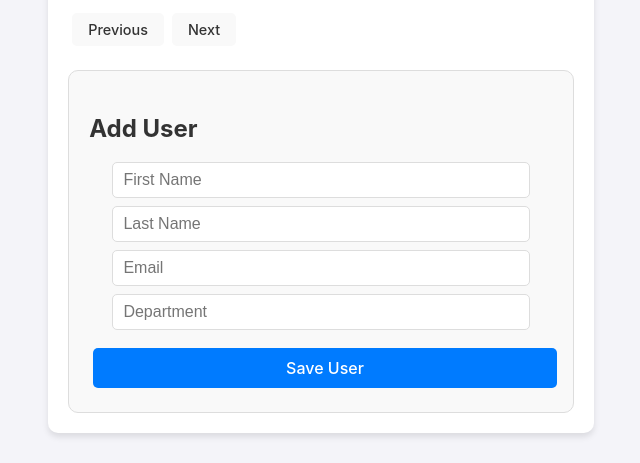
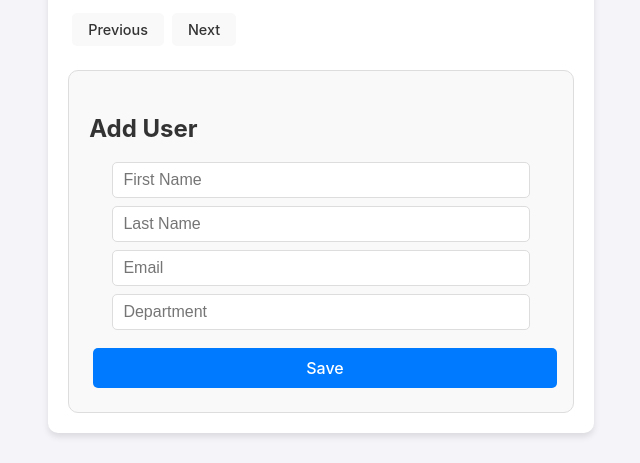
Before and after one commit to sathviksr/AJACKUS, a React (Vite) app: page / in a window 1280 px wide. Shown: the part 260-723 px from the top of the page, without its empty margins (319-959 px from the left). Built offline with nearby package versions, Linux system fonts and the light colour scheme; no server answers.

Commit message:
UserForm.jsx

```diff
--- a/src/components/UserForm.jsx
+++ b/src/components/UserForm.jsx
@@ -1,6 +1,6 @@
 import React, { useState, useEffect } from 'react';
 
-const UserForm = ({ user, onSave, resetUserForm }) => {
+const UserForm = ({ user, onSave }) => {
   const [formData, setFormData] = useState({
     id: '',
     firstName: '',
@@ -9,12 +9,10 @@ const UserForm = ({ user, onSave, resetUserForm }) => {
     department: '',
   });
 
-  // Update form data when the selected user changes
   useEffect(() => {
     if (user) {
-      setFormData(user); // Set form data for editing
+      setFormData(user);
     } else {
-      // Reset form data for adding a new user
       setFormData({
         id: '',
         firstName: '',
@@ -26,58 +24,54 @@ const UserForm = ({ user, onSave, resetUserForm }) => {
   }, [user]);
 
   const handleChange = (e) => {
-    setFormData({ ...formData, [e.target.name]: e.target.value });
+    const { name, value } = e.target;
+    setFormData({ ...formData, [name]: value });
   };
 
   const handleSubmit = (e) => {
     e.preventDefault();
-    onSave(formData); // Trigger save or update action
-    resetUserForm(); // Clear the form after submission
-    setFormData({
-      id: '',
-      firstName: '',
-      lastName: '',
-      email: '',
-      department: '',
-    });
+    onSave(formData);
   };
 
   return (
-    <form className="user-form" onSubmit={handleSubmit}>
-      <h2>{formData.id ? 'Edit User' : 'Add User'}</h2>
+    <div className="user-form">
+      <h2>{user ? 'Edit User' : 'Add User'}</h2>
+      <form onSubmit={handleSubmit}>
         <input
           type="text"
           name="firstName"
-        placeholder="First Name"
           value={formData.firstName}
           onChange={handleChange}
+          placeholder="First Name"
+          required
         />
         <input
           type="text"
           name="lastName"
-        placeholder="Last Name"
           value={formData.lastName}
           onChange={handleChange}
+          placeholder="Last Name"
+          required
         />
         <input
           type="email"
           name="email"
-        placeholder="Email"
           value={formData.email}
           onChange={handleChange}
+          placeholder="Email"
+          required
         />
         <input
           type="text"
           name="department"
-        placeholder="Department"
           value={formData.department}
           onChange={handleChange}
+          placeholder="Department"
+          required
         />
-      {/* Dynamic button text */}
-      <button type="submit">
-        {formData.id ? 'Update User' : 'Save User'}
-      </button>
+        <button type="submit">Save</button>
       </form>
+    </div>
   );
 };
 
```
Lines whose indentation alone changed are shown as unchanged.
